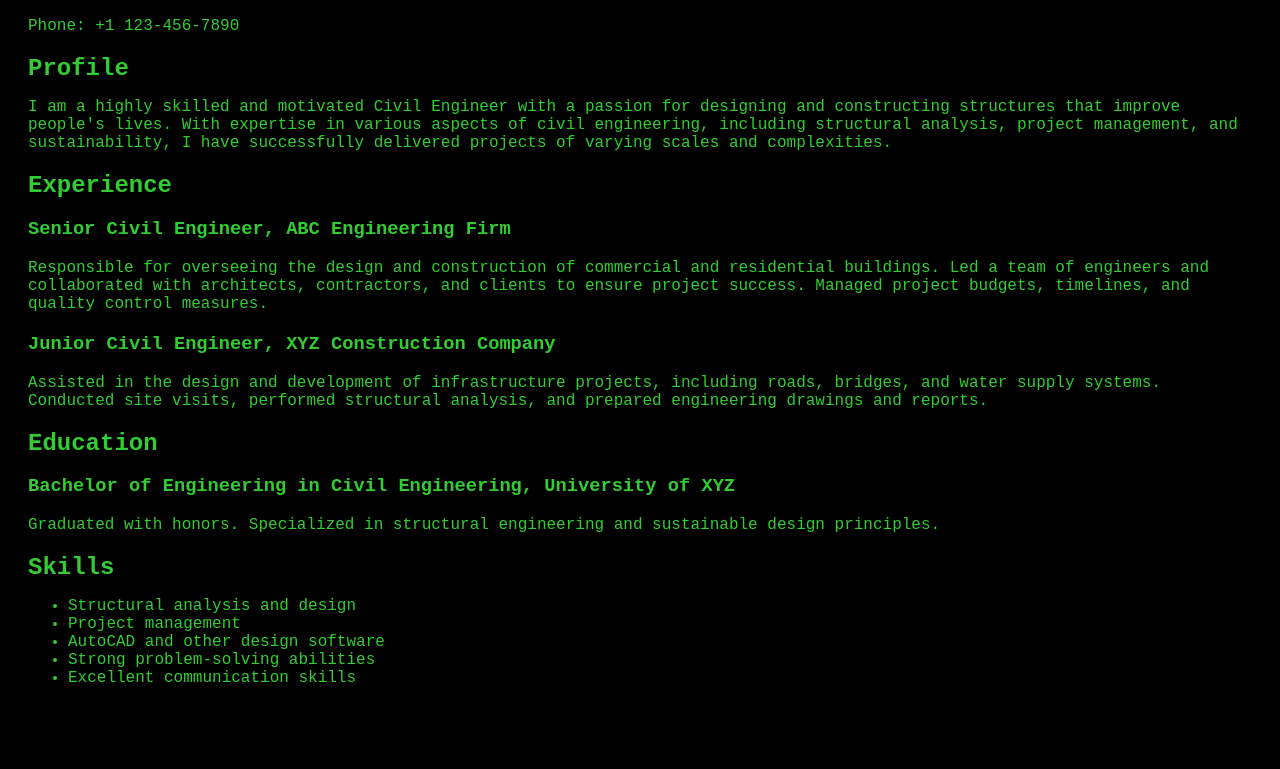
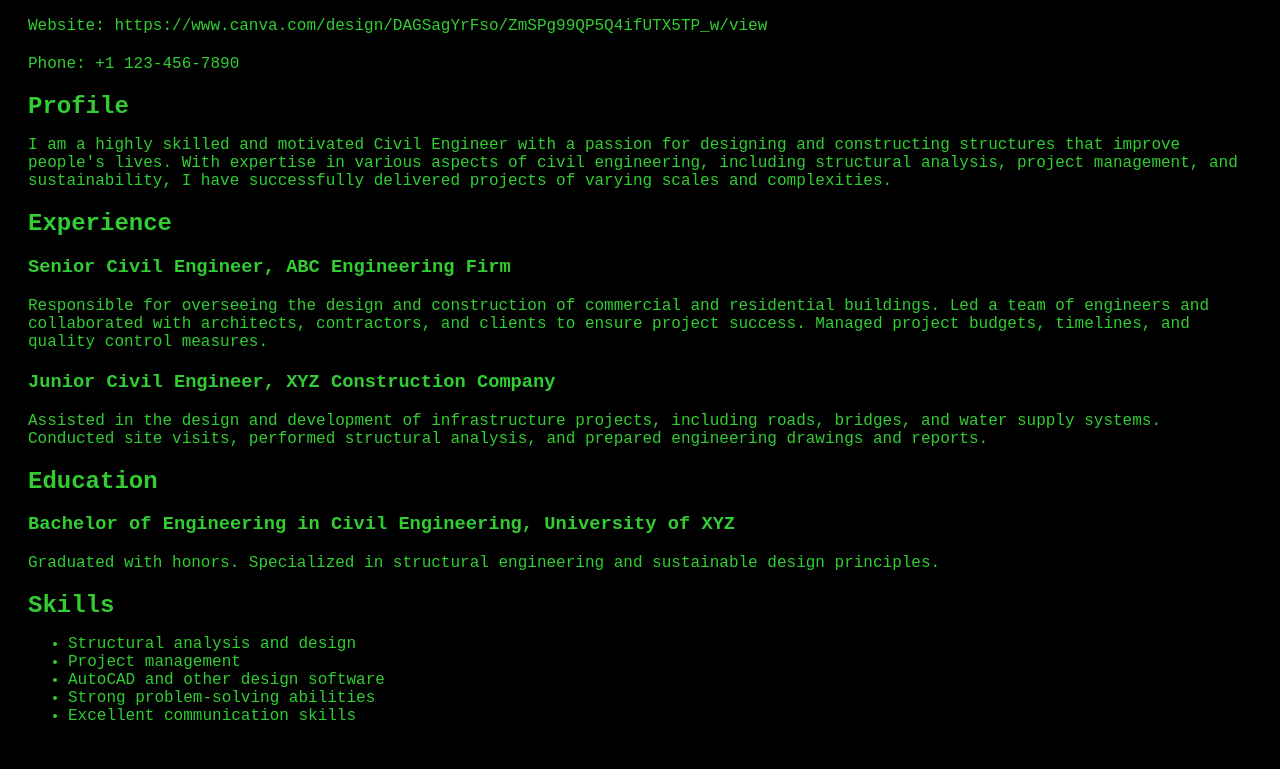
Before and after one commit to Anoop-Meshram/anoop-meshram.github.io, a plain HTML site: page index.html in a window 1280 px wide. Shown: the part 170-939 px from the top of the page. Before the commit the page ends 901 px from the top, so only its background shows below. Drawn offline with Linux system fonts and the light colour scheme.

Commit message:
Update index.html

```diff
--- a/index.html
+++ b/index.html
@@ -24,6 +24,7 @@
   <h2>Civil Engineer</h2>
 
   <p>Email: anoop@example.com</p>
+  <p>Website: https://www.canva.com/design/DAGSagYrFso/ZmSPg99QP5Q4ifUTX5TP_w/view</p>
   <p>Phone: +1 123-456-7890</p>
 
   <h2>Profile</h2>
```
